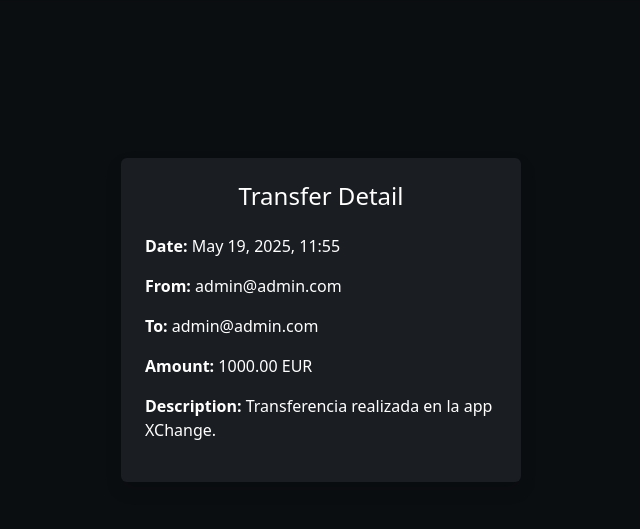
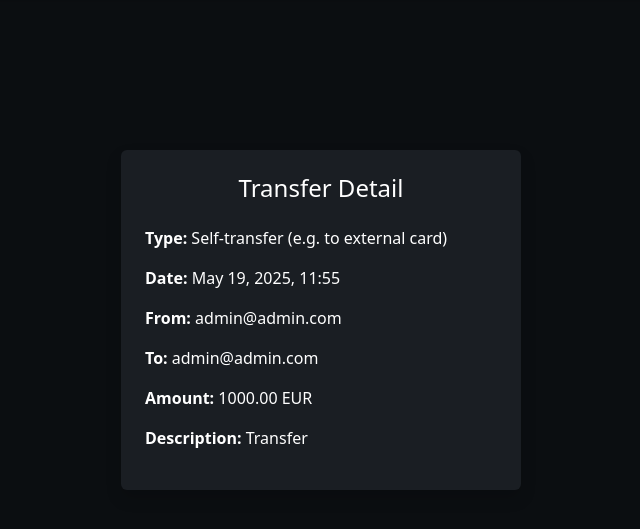
Before and after one commit to valmyzk/DjangoProject, a Django app: page /transfer/2/ in a window 1280 px wide. Shown: the part 82-611 px from the top of the page, without its empty margins (319-959 px from the left). Run offline with Django 5.2, Linux system fonts and the light colour scheme; a user stored in the database is signed in; data comes from the database, SQL or seed files in the repository; both versions use the stored data as it was after the commit; some libraries are stand-ins or nearby versions.

Commit message:
addTransferDetailsDashboard (#24)
* feat: enhance transfer details with type categorization and improve UI interactions

* updated template in order to successfully pass schema validator

---------

Co-authored-by: Tu Nombre <tuemail@example.com>
Co-authored-by: oleksandr <oleksandr.mudryk01@gmail.com>
Co-authored-by: Valentí Martín <30903958+valmyzk@users.noreply.github.com>

```diff
--- a/WebProject/models.py
+++ b/WebProject/models.py
@@ -21,14 +21,22 @@ class Wallet(models.Model):
 
 
 class Transaction(models.Model):
+    TYPE_CHOICES = [
+        ('TRANSFER', 'Transfer'),
+        ('ADD_FUNDS', 'Add Funds'),
+        ('BUY', 'Buy Asset'),
+        ('SELL', 'Sell Asset'),
+        ('SELF', 'Self Transfer'),
+    ]
+
     source = models.ForeignKey(Wallet, on_delete=models.CASCADE, related_name='transaction_source')
     destination = models.ForeignKey(Wallet, on_delete=models.CASCADE, related_name='transaction_destination')
     amount = models.DecimalField(max_digits=10, decimal_places=2)
     datetime = models.DateTimeField(auto_now_add=True, editable=False)
+    type = models.CharField(max_length=20, choices=TYPE_CHOICES)
 
     def __str__(self):
-        return f"Transaction from {self.source.user.email} to {self.destination.user.email} with amount {self.amount} on date: {self.datetime}"
-
+        return f"{self.type} from {self.source.user.email} to {self.destination.user.email} ({self.amount}€ on {self.datetime})"
 
 class Asset(models.Model):
     TYPES_OF_ASSETS_CHOICES = [
--- a/WebProject/templates/dashboard/cash.html
+++ b/WebProject/templates/dashboard/cash.html
@@ -27,19 +27,19 @@
                     <ul class="list-group list-group-flush">
                         {% for transaction in transactions %}
                         <li class="list-group-item bg-dark text-white px-0">
+                            <a href="{% url 'transfer_detail' transaction.id %}" class="text-decoration-none text-white d-block list-group-item-action bg-dark">
                                 <div class="d-flex justify-content-between">
                                     {% if transaction.source == request.user.wallet %}
-                                {# The user is the sender #}
                                     <span>{{ transaction.destination.user.email }}</span>
                                     <span>{{ transaction.datetime|date:"d/m/Y" }}</span>
                                     <span>-{{ transaction.amount }}€</span>
                                     {% else %}
-                                {# The user is the receiver #}
                                     <span>{{ transaction.source.user.email }}</span>
                                     <span>{{ transaction.datetime|date:"d/m/Y" }}</span>
                                     <span>+{{ transaction.amount }}€</span>
                                     {% endif %}
                                 </div>
+                            </a>
                         </li>
                         {% endfor %}
                     </ul>
--- a/WebProject/templates/transactions/transfer_detail.html
+++ b/WebProject/templates/transactions/transfer_detail.html
@@ -4,18 +4,33 @@
 
 {% block content %}
 <div class="container d-flex justify-content-center align-items-center" style="min-height: 80vh;">
-  <div class="card shadow p-4 text-white" style="max-width: 400px; width: 100%;">
+  <div class="card shadow p-4 text-white" style="max-width: 400px; width: 100%;" vocab="https://schema.org/" typeof="TransferAction">
 
     <h4 class="card-title text-center mb-4">Transfer Detail</h4>
 
+    {% if transfer.destination.user.email == 'admin@admin.com' and transfer.type == 'BUY' %}
+      <p><strong>Type:</strong> Asset purchase</p>
+    {% elif transfer.source.user.email == 'admin@admin.com' and transfer.type == 'SELL' %}
+      <p><strong>Type:</strong> Asset sale</p>
+    {% elif transfer.source == transfer.destination %}
+      <p><strong>Type:</strong> Self-transfer (e.g. to external card)</p>
+    {% elif transfer.source.user.email == 'admin@admin.com' %}
+      <p><strong>Type:</strong> Add funds </p>
+    {% elif transfer.source.user == request.user and transfer.destination.user != request.user %}
+      <p><strong>Type:</strong> Transfer funds to another user </p>
+    {% elif transfer.destination.user == request.user and transfer.source.user != request.user %}
+      <p><strong>Type:</strong> Received transfer from another user</p>
+    {% else %}
+      <p><strong>Type:</strong> Other </p>
+    {% endif %}
+
     <p><strong>Date:</strong>
-      <span property="startDate" content="{{ transfer.datetime|date:'Y-m-d' }}">
-            {{ transfer.datetime|date:"F j, Y, H:i" }}
-      </span>
+      <meta property="startTime" content="{{ transfer.datetime|date:'Y-m-d\\TH:i:s' }}">
+      {{ transfer.datetime|date:"F j, Y, H:i" }}
     </p>
 
     <p><strong>From:</strong>
-      <span property="sender" typeof="Person">
+      <span property="agent" typeof="Person">
         <span property="name">
           {{ transfer.source.user.get_full_name|default:transfer.source.user.username|default:transfer.source.user.email }}
         </span>
@@ -32,14 +47,15 @@
 
     <p><strong>Amount:</strong>
       <span property="amount" typeof="MonetaryAmount">
-        <span property="value">{{ transfer.amount }}</span>
-        <span property="currency">EUR</span>
+        <meta property="currency" content="EUR">
+        <meta property="value" content="{{ transfer.amount }}">
+        {{ transfer.amount }} EUR
       </span>
     </p>
 
-  <p><strong>Description:</strong>
-    <span property="description">Transferencia realizada en la app XChange.</span>
-  </p>
+    <p><strong>Description:</strong>
+      <span property="description">Transfer</span>
+    </p>
 
   </div>
 </div>
--- a/WebProject/templates/transactions/transfer_funds.html
+++ b/WebProject/templates/transactions/transfer_funds.html
@@ -6,6 +6,7 @@
 <div class="container d-flex justify-content-center align-items-center" style="min-height: 80vh;">
     <div class="card shadow p-4 text-white" style="max-width: 400px; width: 100%;">
         <h4 class="card-title text-center mb-4">Transfer Funds</h4>
+        <p class="text-center text-muted">From: {{ request.user.email }}</p>
         {% if form.non_field_errors %}
         <div class="alert alert-danger" role="alert">
             {% for error in form.non_field_errors %}
@@ -38,7 +39,7 @@
                     <span class="input-group-text bg-dark text-white border-secondary">€</span>
                 </div>
             </div>
-            <button class="btn btn-warning w-100 fw-semibold py-2" type="submit">Transferº</button>
+            <button class="btn btn-warning w-100 fw-semibold py-2" type="submit">Send Transfer</button>
         </form>
     </div>
 </div>
--- a/WebProject/utils.py
+++ b/WebProject/utils.py
@@ -11,7 +11,7 @@ logger = logging.getLogger(__name__)
 
 
 
-def transfer_funds_internal(source: Wallet, destination: Wallet, amount: Decimal) -> Transaction:
+def transfer_funds_internal(source: Wallet, destination: Wallet, amount: Decimal, type: str = 'TRANSFER') -> Transaction:
     """
     Registers a transaction and returns it.
     """
@@ -20,8 +20,8 @@ def transfer_funds_internal(source: Wallet, destination: Wallet, amount: Decimal
         destination.balance += amount
         source.save()
         destination.save()
-        transfer = Transaction.objects.create(source=source, destination=destination, amount=amount)
-    logger.info(f'Transferred {amount}€ from {source.user.email} to {destination.user.email}')
+        transfer = Transaction.objects.create(source=source, destination=destination, amount=amount, type=type)
+    logger.info(f'Transferred {amount}€ from {source.user.email} to {destination.user.email} (type: {type})')
     return transfer
 
 
--- a/WebProject/views.py
+++ b/WebProject/views.py
@@ -40,7 +40,7 @@ def buy(request: HttpRequest) -> HttpResponse:
     if request.method == 'POST':
         form = BuyAnAssetForm(request.user, request.POST)
         if form.is_valid():
-            transfer_funds_internal(request.user.wallet, get_admin().wallet, form.price)
+            transfer_funds_internal(request.user.wallet, get_admin().wallet, form.price, type='BUY')
             add_funds_to_holding(request.user, form.cleaned_data['asset'], form.cleaned_data['amount'])
             return redirect('/')
     else:
@@ -56,9 +56,7 @@ def sell(request):
             asset = form.asset_instance
             amount = form.cleaned_data['amount']
             total_price = form.price
-
-            transfer_funds_internal(get_admin().wallet, request.user.wallet, total_price)
-
+            transfer_funds_internal(get_admin().wallet, request.user.wallet, total_price, type='SELL')
             holding = Holding.objects.get(user=request.user, asset=asset)
             holding.amount -= amount
             if holding.amount == 0:
@@ -78,7 +76,7 @@ def add_funds(request: HttpRequest) -> HttpResponse:
     if request.method == 'POST':
         form = AddFundsForm(request.POST)
         if form.is_valid():
-            transfer_funds_internal(get_admin().wallet, request.user.wallet, form.cleaned_data['amount'])
+            transfer_funds_internal(get_admin().wallet, request.user.wallet, form.cleaned_data['amount'], type='ADD_FUNDS')
             return redirect('/')
     else:
         form = AddFundsForm()
@@ -90,7 +88,7 @@ def transfer_funds(request: HttpRequest) -> HttpResponse:
     if request.method == 'POST':
         form = TransferFundsForm(request.user, request.POST)
         if form.is_valid():
-            transfer = transfer_funds_internal(request.user.wallet, form.wallet, form.cleaned_data['amount'])
+            transfer = transfer_funds_internal(request.user.wallet, form.wallet, form.cleaned_data['amount'],type='TRANSFER')
             return redirect('transfer_detail', pk=transfer.pk)
     else:
         form = TransferFundsForm(request.user)
--- a/static/css/home.css
+++ b/static/css/home.css
@@ -99,3 +99,21 @@ body {
 footer {
     border-top: 1px solid #2a2f36;
 }
+
+/* Transiciones suaves y aspecto interactivo */
+.list-group-item a.list-group-item-action {
+    transition: all 0.2s ease;
+    padding: 0.75rem 1rem;
+    border-radius: 4px;
+    display: block;
+    cursor: pointer;
+}
+
+/* Efecto visual al pasar el ratón */
+a.list-group-item-action.bg-dark:hover {
+    background-color: #2a2f36 !important;
+    color: white !important;
+    transform: translateX(4px);
+    border-radius: 4px;
+    box-shadow: 0 0 10px rgba(240, 185, 11, 0.3); /* Luz dorada suave */
+}
```
Also changed, not shown: db.sqlite3. Lines whose indentation alone changed are shown as unchanged.
